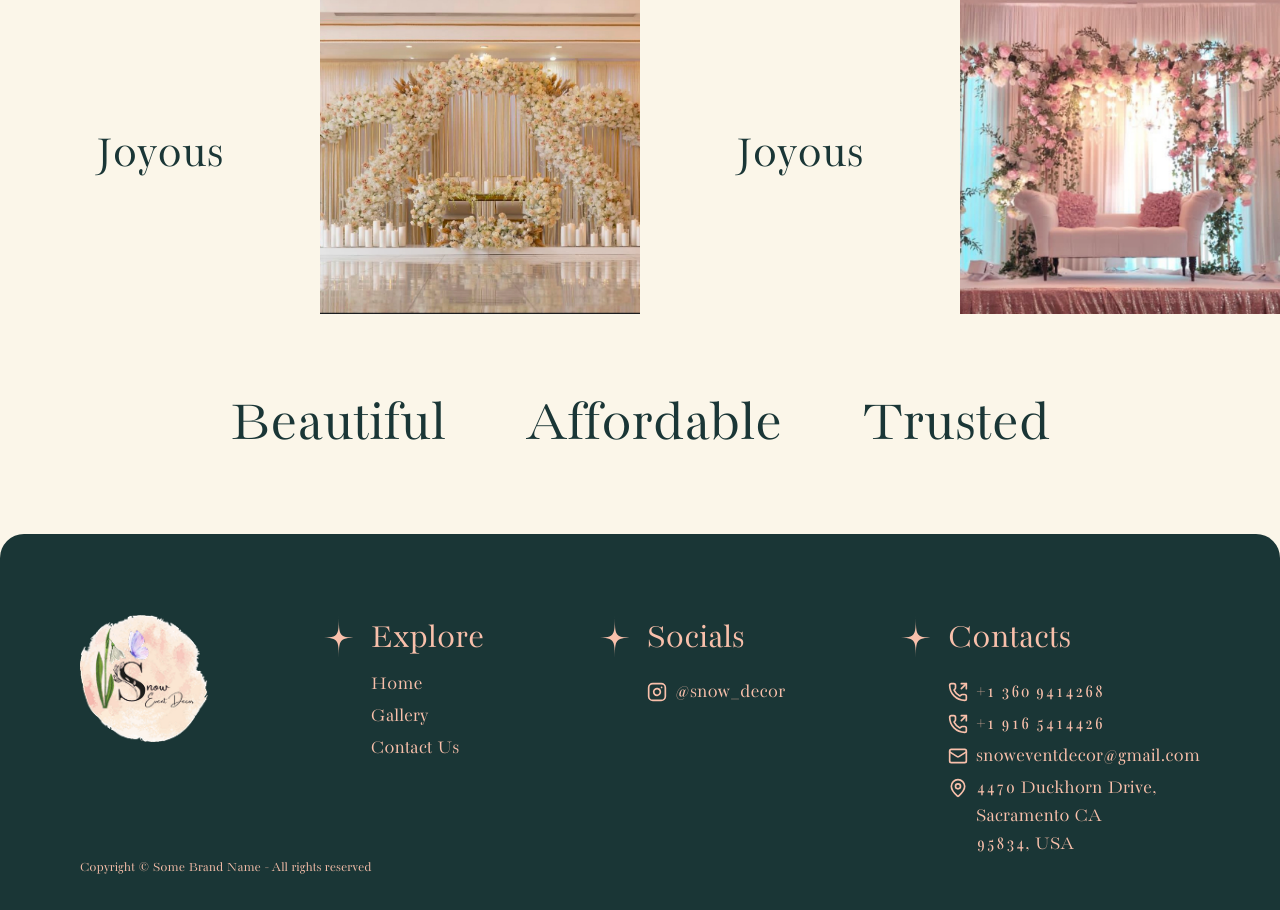
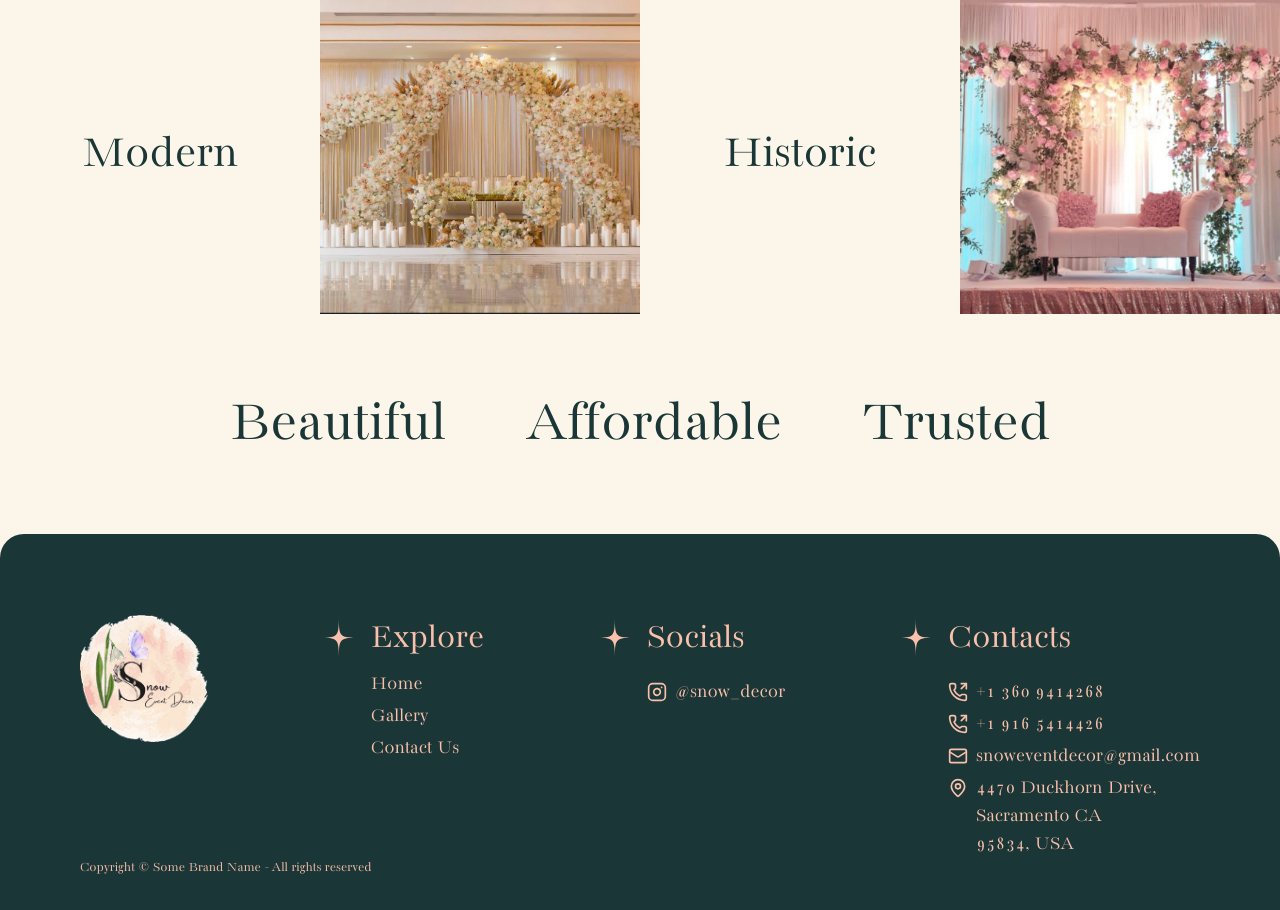
Before and after one commit to benedicti0n/snow-event-decor, a Next.js app: page / in a window 1280 px wide. Shown: the part 3458-4368 px from the top of the page. Built offline with nearby package versions, Linux system fonts and the light colour scheme.

Commit message:
Update gallery data with new descriptions for items 7 and 8

```diff
--- a/src/components/Gallery/data.ts
+++ b/src/components/Gallery/data.ts
@@ -5,8 +5,8 @@ export const words = {
     4: "Romantic",
     5: "Classic",
     6: "Joyous",
-    7: "Joyous",
-    8: "Joyous",
+    7: "Modern",
+    8: "Historic",
 }
 
 export const images = {
```
